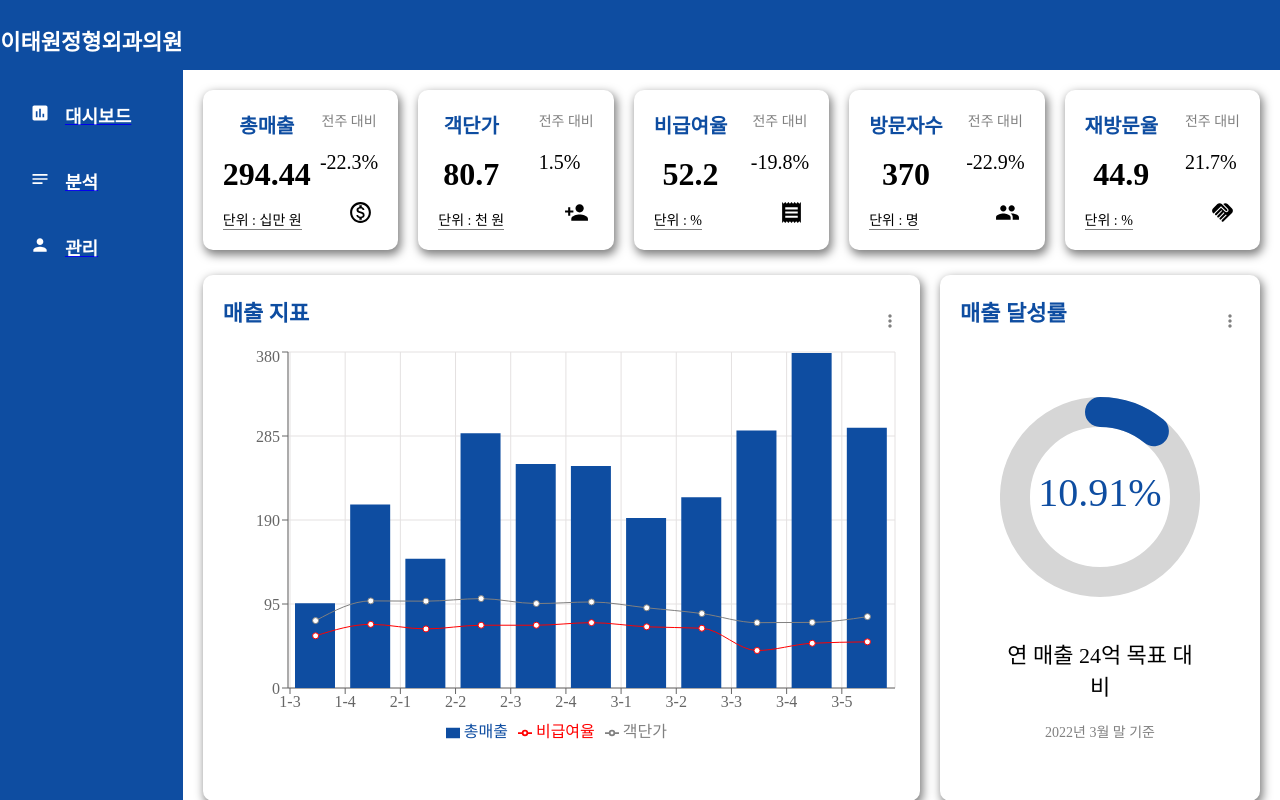
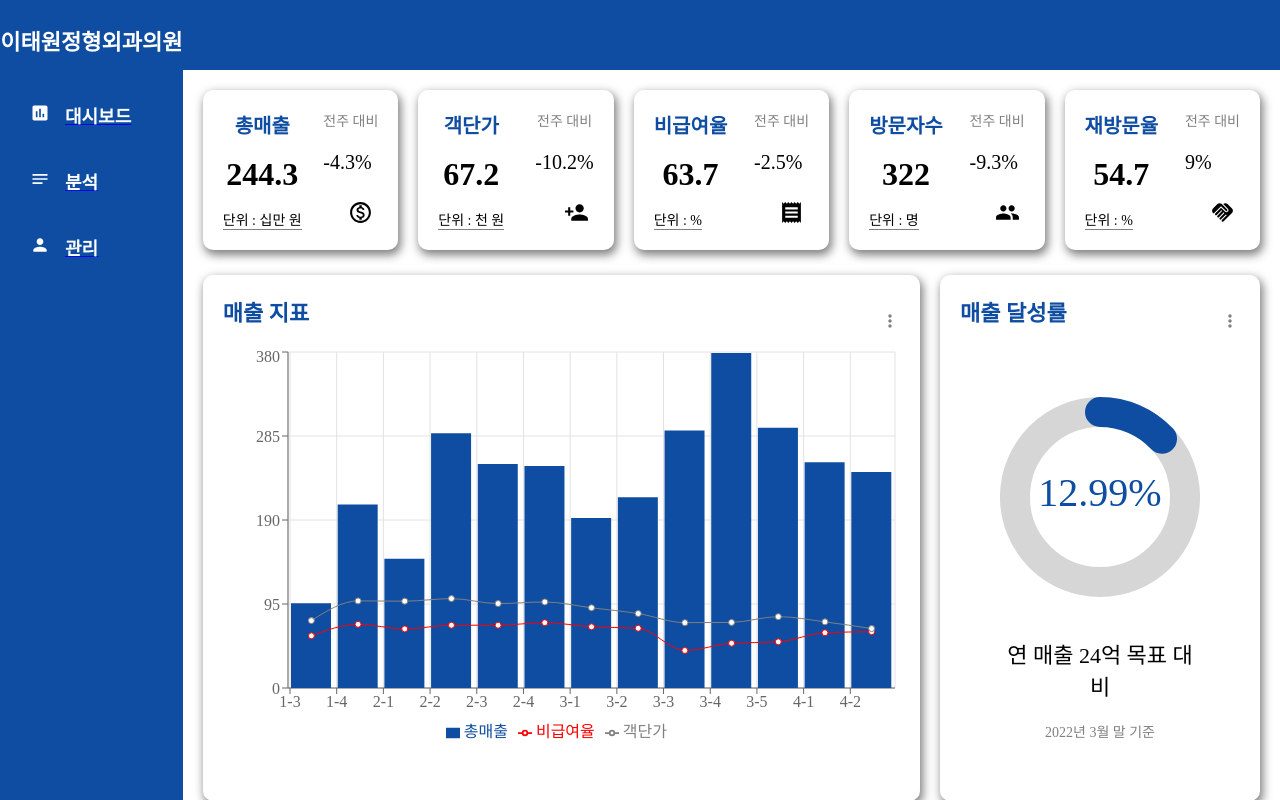
Before and after one commit to irenepark34/itwos_dashboard, a React (Create React App) app: page / in a window 1280 px wide. Shown: the top 800 px of the page. Built offline with nearby package versions, Linux system fonts and the light colour scheme.

Commit message:
april third

```diff
--- a/src/components/featured/Featured.jsx
+++ b/src/components/featured/Featured.jsx
@@ -13,8 +13,8 @@ export default function Featured() {
       <div className="bottom">
         <div className="featuredChart" style={{ width: 200, height: 200 }}>
           <CircularProgressbar
-            value={10.91}
-            text={"10.91%"}
+            value={12.99}
+            text={"12.99%"}
             strokeWidth={15}
             styles={buildStyles({
               pathColor: "rgb(14, 77, 161)",
--- a/src/components/widget/Widget.jsx
+++ b/src/components/widget/Widget.jsx
@@ -13,46 +13,46 @@ export default function Widget({ type }) {
     case "총매출":
       data = {
         title: "총매출",
-        value: 294.44,
+        value: 244.3,
         link: "단위 : 십만 원",
         icon: <MonetizationOnOutlinedIcon className="icon" />,
-        percentage: -22.3,
+        percentage: -4.3,
       };
       break;
     case "객단가":
       data = {
         title: "객단가",
-        value: 80.7,
+        value: 67.2,
         link: "단위 : 천 원",
         icon: <PersonAddIcon className="icon" />,
-        percentage: 1.5,
+        percentage: -10.2,
       };
       break;
     case "비급여율":
       data = {
         title: "비급여율",
-        value: 52.2,
+        value: 63.7,
         link: "단위 : %",
         icon: <ReceiptIcon className="icon" />,
-        percentage: -19.8,
+        percentage: -2.5,
       };
       break;
     case "방문자수":
       data = {
         title: "방문자수",
-        value: 370,
+        value: 322,
         link: "단위 : 명",
         icon: <PeopleIcon className="icon" />,
-        percentage: -22.9,
+        percentage: -9.3,
       };
       break;
     case "재방문율":
       data = {
         title: "재방문율",
-        value: 44.9,
+        value: 54.7,
         link: "단위 : %",
         icon: <HandshakeIcon className="icon" />,
-        percentage: 21.7,
+        percentage: 9.0,
       };
       break;
 
--- a/src/dataSource.js
+++ b/src/dataSource.js
@@ -109,17 +109,37 @@ export const weeklyData = [
     신규객단가: 32.1,
     재진객단가: 73.2,
   },
+  {
+    name: "4-1",
+    총매출: 255.2,
+    객단가: 74.8,
+    비급여율: 62.5,
+    방문자수: 355,
+    재방문율: 50.1,
+    신규객단가: 37.4,
+    재진객단가: 78.1,
+  },
+  {
+    name: "4-2",
+    총매출: 244.3,
+    객단가: 67.2,
+    비급여율: 63.7,
+    방문자수: 322,
+    재방문율: 54.7,
+    신규객단가: 42.6,
+    재진객단가: 74.5,
+  },
 ];
 
 export const widgetData = [
   {
-    name: "3-5",
-    총매출: 294.44,
-    객단가: 80.7,
-    비급여율: 52.2,
-    방문자수: 370,
-    재방문율: 44.9,
-    신규객단가: 32.1,
-    재진객단가: 73.2,
+    name: "4-2",
+    총매출: 244.3,
+    객단가: 67.2,
+    비급여율: 63.7,
+    방문자수: 322,
+    재방문율: 54.7,
+    신규객단가: 42.6,
+    재진객단가: 74.5,
   },
 ];
--- a/src/pages/analysis/Analysis.jsx
+++ b/src/pages/analysis/Analysis.jsx
@@ -16,18 +16,25 @@ export default function Analysis() {
             {" "}
             GOOD
             <li>
-              매출뿐만 아니라 질적인 지표가 가장 바람직한 형태로 변화하는 중
+              신규/재진 객단가 모두 증가하고 비급여율 매출액도 상승세입니다
             </li>
           </div>
           <div className="paragraph" style={{ color: "rgb(14, 77, 161)" }}>
             {" "}
             NOT GOOD
-            <li>3월 4주차는 개선 사항은 지표에서 확인되지 않음</li>
+            <li>최근 1개월 간 매출 가장 낮은 주였습니다</li>
           </div>
           <div className="paragraph" style={{ color: "rgb(14, 77, 161)" }}>
             {" "}
             NEXT STEP
-            <li>환자 중 셀렉해 스타벅스 쿠폰 지급 예정</li>
+            <li>
+              아직 우리 병원을 모르는 대중들이 많은 상황에서 마케팅 비용 집행이
+              너무 방어적입니다 (사용 필요)
+            </li>
+            <li>
+              신규 프로그램들을 늘려나가더라도 마케팅이 동반되어야 할 것
+              같습니다
+            </li>
           </div>
         </div>
       </div>
```
